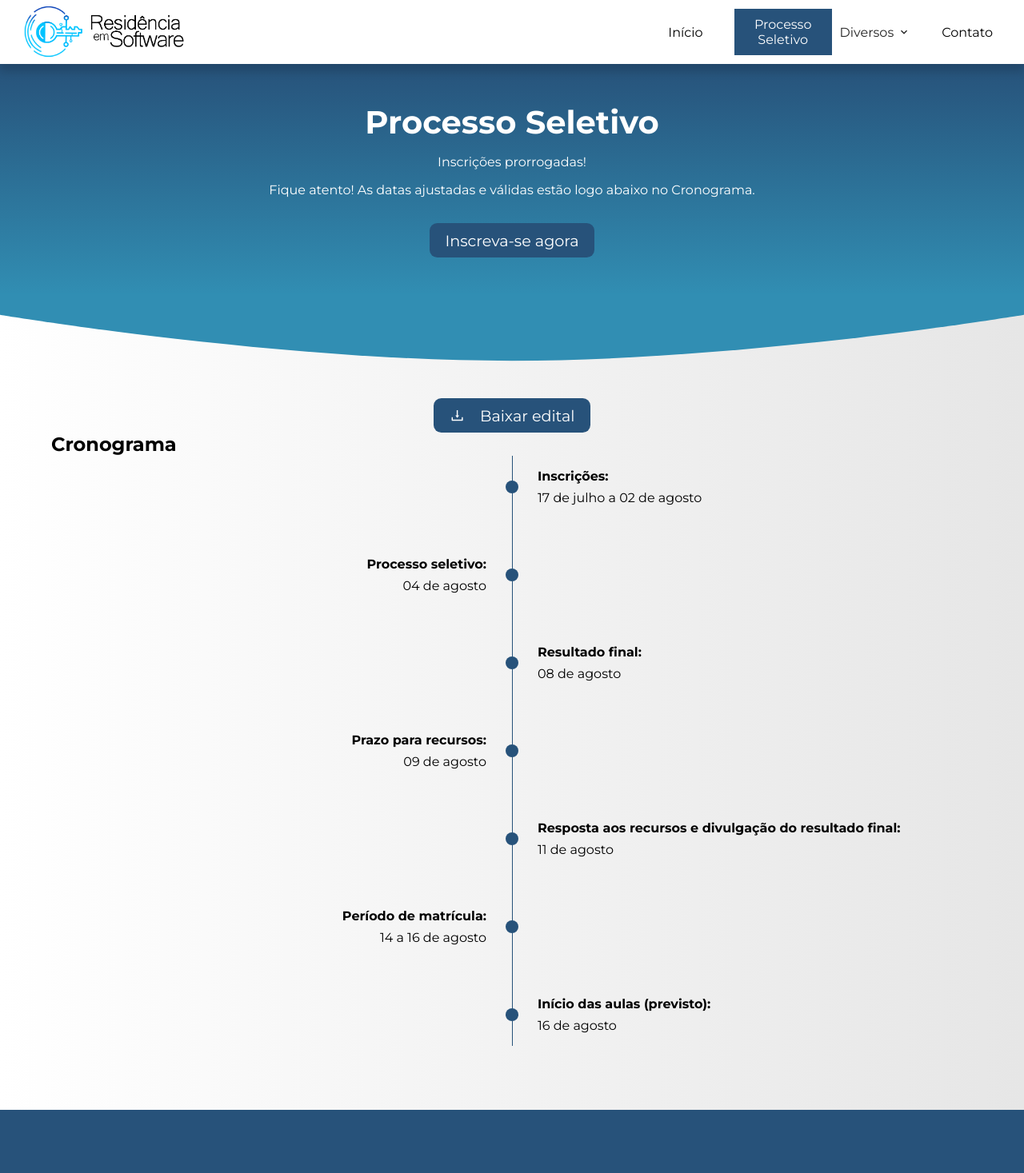
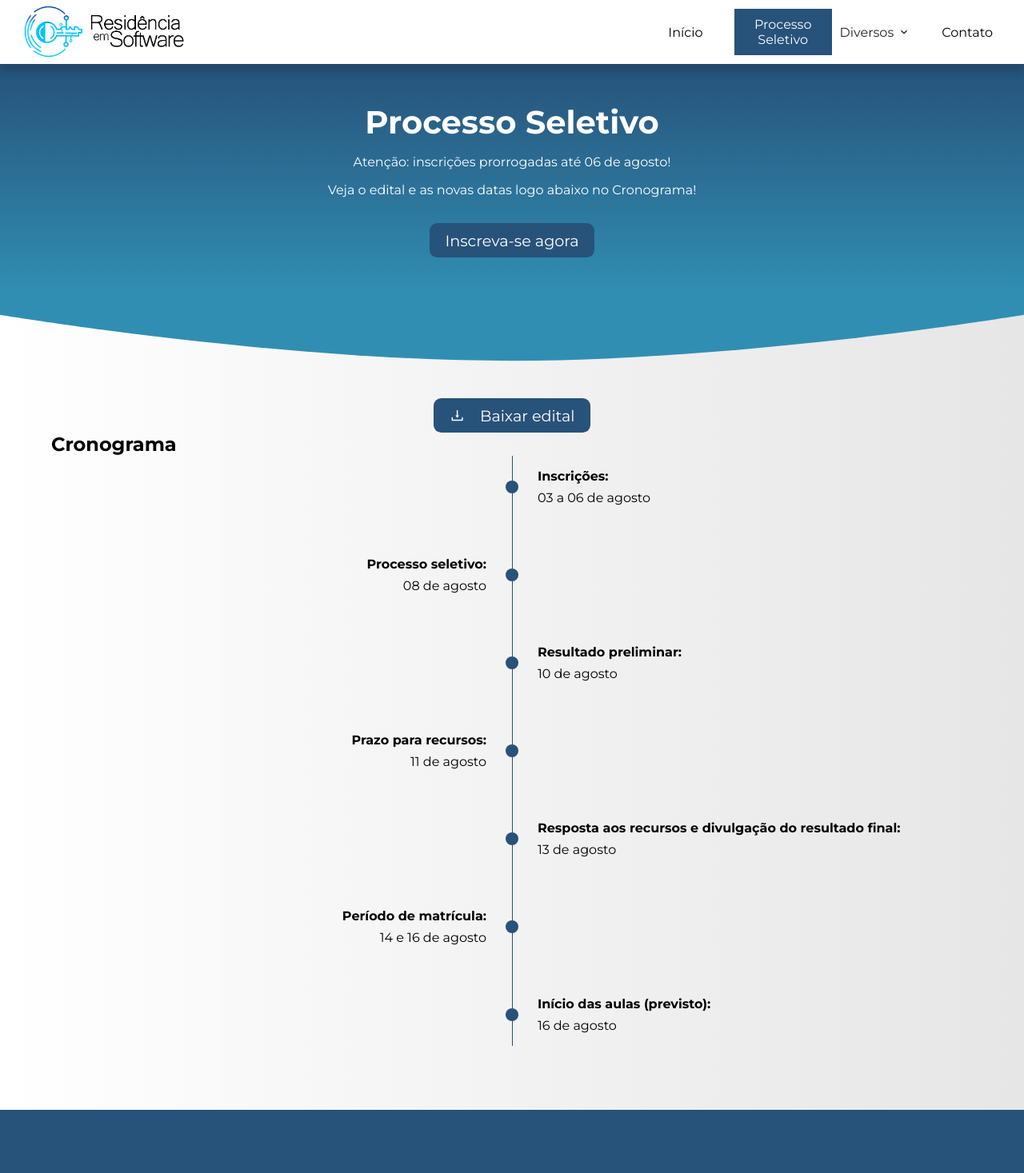
Before and after one commit to igorroc/residencia-next, a Next.js app: page /processo-seletivo in a window 1280 px wide. Shown: the top 1467 px of the page at 80% size. Built offline with nearby package versions, Linux system fonts and the light colour scheme.

Commit message:
fix: Edital novo

```diff
--- a/src/app/processo-seletivo/page.tsx
+++ b/src/app/processo-seletivo/page.tsx
@@ -14,11 +14,8 @@ export default function ProcessoSeletivo() {
 				<div className={[styles.heroWrapper, "max-width"].join(" ")}>
 					<div className={styles.heroContent}>
 						<h1 className={styles.heroTitle}>Processo Seletivo</h1>
-						<p>Inscrições prorrogadas!</p>
-						<p>
-							Fique atento! As datas ajustadas e válidas estão logo abaixo no
-							Cronograma.
-						</p>
+						<p>Atenção: inscrições prorrogadas até 06 de agosto!</p>
+						<p>Veja o edital e as novas datas logo abaixo no Cronograma!</p>
 					</div>
 					<a
 						href="https://docs.google.com/forms/d/e/1FAIpQLSeOcYRlOrIM2D7McbLLQve2rhvJsdiONvLOKjcy6d3id_B19A/formResponse"
--- a/src/utils/cronograma.ts
+++ b/src/utils/cronograma.ts
@@ -1,27 +1,27 @@
 const cronograma = [
 	{
 		title: "Inscrições:",
-		date: "17 de julho a 02 de agosto",
+		date: "03 a 06 de agosto",
 	},
 	{
 		title: "Processo seletivo:",
-		date: "04 de agosto",
-	},
-	{
-		title: "Resultado final:",
 		date: "08 de agosto",
 	},
 	{
+		title: "Resultado preliminar:",
+		date: "10 de agosto",
+	},
+	{
 		title: "Prazo para recursos:",
-		date: "09 de agosto",
+		date: "11 de agosto",
 	},
 	{
 		title: "Resposta aos recursos e divulgação do resultado final:",
-		date: "11 de agosto",
+		date: "13 de agosto",
 	},
 	{
 		title: "Período de matrícula:",
-		date: "14 a 16 de agosto",
+		date: "14 e 16 de agosto",
 	},
 	{
 		title: "Início das aulas (previsto):",
```
Also changed, not shown: 1 other file (tests, documents, lock files or other folders).
